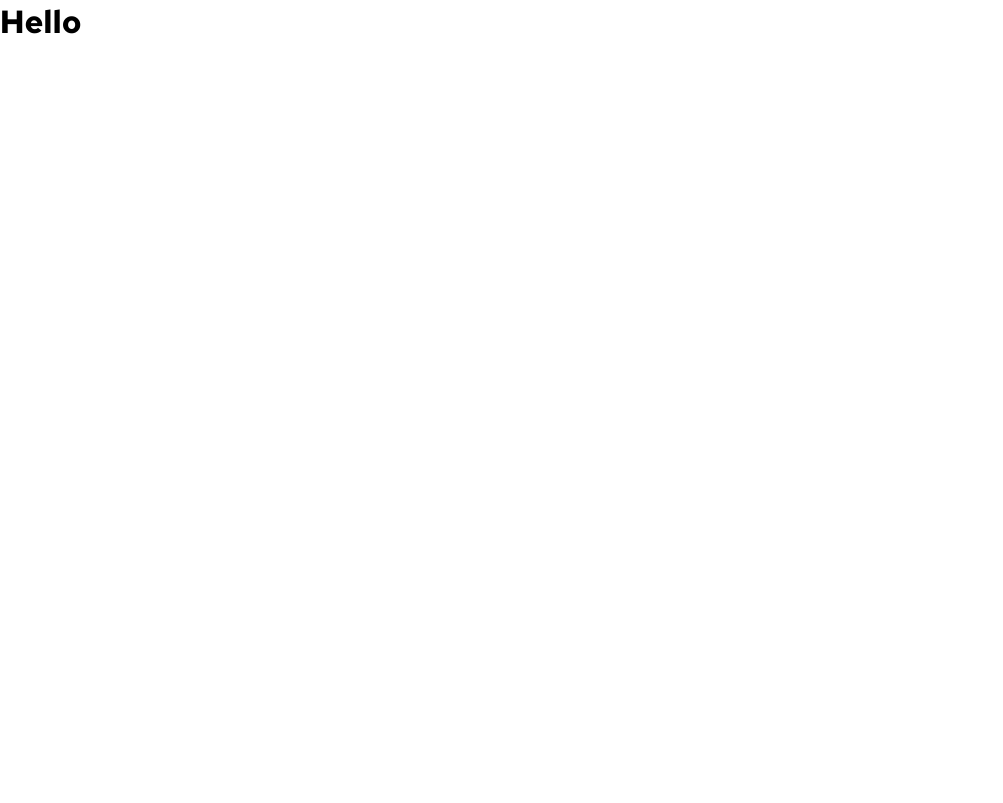
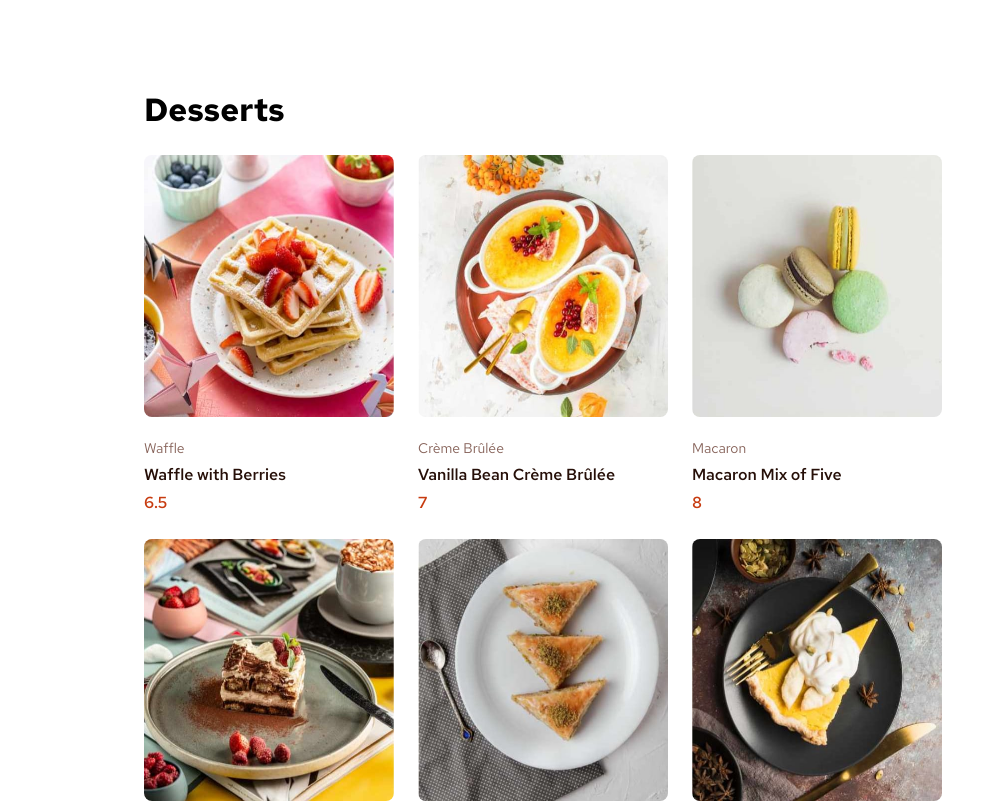
Before and after one commit to Tripouille/fm-product-list-with-cart, a Vue app: page / in a window 1280 px wide. Shown: the top 803 px of the page, without its empty margins (0-1003 px from the left). Built offline with nearby package versions, Linux system fonts and the light colour scheme.

Commit message:
feat: create product card

```diff
--- a/src/App.vue
+++ b/src/App.vue
@@ -1,10 +1,38 @@
 <script setup lang="ts">
+import ProductCard from "./components/ProductCard.vue";
+import { useProducts } from "./composables/useProducts";
+const { products } = useProducts();
 </script>
 
 <template>
   <main>
-    <h1>Hello</h1>
+    <h1>Desserts</h1>
+    <ul>
+      <li v-for="product in products">
+        <ProductCard v-bind="product" />
+      </li>
+    </ul>
   </main>
 </template>
 
-<style scoped></style>
+<style scoped>
+h1 {
+  margin-bottom: 1.5rem;
+}
+main {
+  max-width: 76rem;
+  margin: 0 auto;
+  padding: 5.5rem 7rem;
+}
+ul {
+  max-width: 50rem;
+  display: flex;
+  flex-direction: row;
+  flex-wrap: wrap;
+  gap: 1.5rem;
+
+  li {
+    list-style: none;
+  }
+}
+</style>
--- /dev/null
+++ b/src/components/ProductCard.vue
@@ -0,0 +1,50 @@
+<script setup lang="ts">
+import { Product } from "@/repositories/productRepository";
+
+const props = defineProps<Product>();
+</script>
+
+<template>
+  <figure>
+    <img
+      :src="props.image.desktop"
+      :alt="props.name"
+      height="262"
+      width="250"
+    />
+    <figcaption>
+      <p class="category text-preset-4">{{ props.category }}</p>
+      <h2 class="name text-preset-3">{{ props.name }}</h2>
+      <p class="price text-preset-3">{{ props.price }}</p>
+    </figcaption>
+  </figure>
+</template>
+
+<style lang="scss" scoped>
+figure {
+  width: 15.625rem;
+
+  img {
+    border-radius: 0.5rem;
+    margin-bottom: 1rem;
+  }
+
+  figcaption {
+    display: flex;
+    flex-direction: column;
+    gap: 0.25rem;
+
+    .category {
+      color: var(--clr-rose-500);
+    }
+
+    .name {
+      color: var(--clr-rose-900);
+    }
+
+    .price {
+      color: var(--clr-red);
+    }
+  }
+}
+</style>
```
